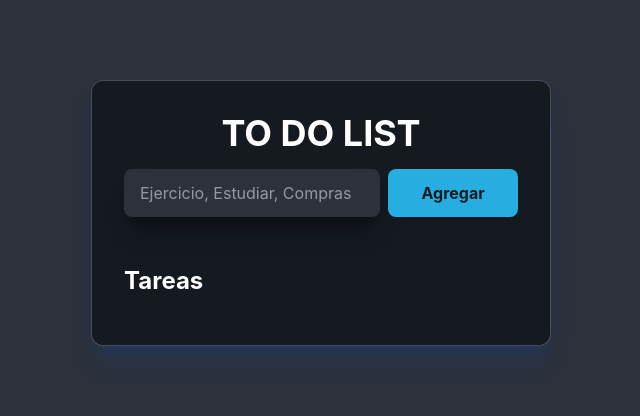
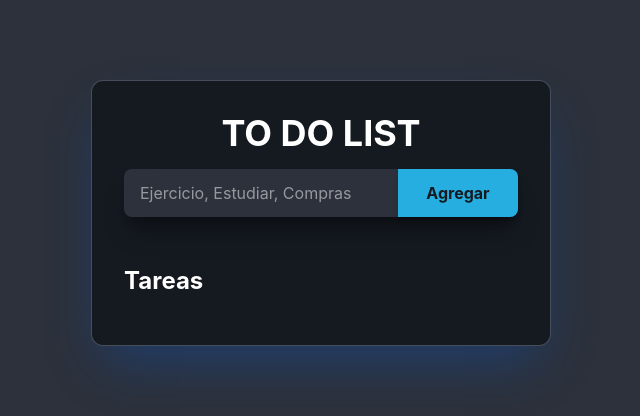
Before and after one commit to andresmholguin/todo-list-appweb, a React (Vite) app: page / in a window 1280 px wide. Shown: the top 416 px of the page, without its empty margins (319-959 px from the left). Built offline with nearby package versions, Linux system fonts and the light colour scheme.

Commit message:
Mejorar estilos en el componente App y ajustar el diseño del formulario en el componente Header para una mejor usabilidad.

```diff
--- a/src/App.jsx
+++ b/src/App.jsx
@@ -36,7 +36,7 @@ function App() {
   }
 
   return (
-    <div className=" bg-Dark-900 text-white p-8 w-[460px] rounded-xl border border-gray-500/60 shadow-xl/30 shadow-Dark-400/50">
+    <div className=" bg-Dark-900 text-white p-8 w-[460px] rounded-xl border border-gray-500/60 shadow-2xl/70 shadow-Dark-400/50">
       <Header
         guardarTarea={guardarTarea}
         editando={editando}
--- a/src/components/Header.jsx
+++ b/src/components/Header.jsx
@@ -47,15 +47,16 @@ const Header = ({ guardarTarea, editando, setEditando }) => {
   return (
     <div className="flex flex-col mb-12">
       <h1 className="text-center text-4xl font-bold">TO DO LIST</h1>
-      <form action="" className="flex justify-between w-[100%] gap-2 mt-4">
+      <form action="" className="relative flex justify-between gap-2 mt-4">
         <input
-          className="bg-Dark-700 h-12 w-[100%] rounded-lg p-4 outline-none shadow-xl/30 focus:shadow-xl/30 focus:shadow-Dark-400/70 transition-all duration-200"
+          className="bg-Dark-700 h-12 w-[100%] rounded-lg p-4 outline-none shadow-xl/30 focus:shadow-xl/50 focus:shadow-Dark-400/70 transition-all duration-200"
           id="input"
           type="text"
           placeholder="Ejercicio, Estudiar, Compras"
         />
+
         <button
-          className="bg-Dark-100 px-6 w-[180px] rounded-lg shadow-md cursor-pointer text-Dark-900 font-bold hover:bg-Dark-400 hover:text-white active:bg-Dark-400/40 transition-all duration-300"
+          className="absolute h-[48px] w-[120px] right-0 bg-Dark-100 px-6  rounded-r-lg shadow-md cursor-pointer text-Dark-900 font-bold hover:bg-Dark-400 hover:text-white active:bg-Dark-400/40 transition-all duration-300"
           id="btnSubmit"
           type="submit"
           onClick={saveStorage}
```
